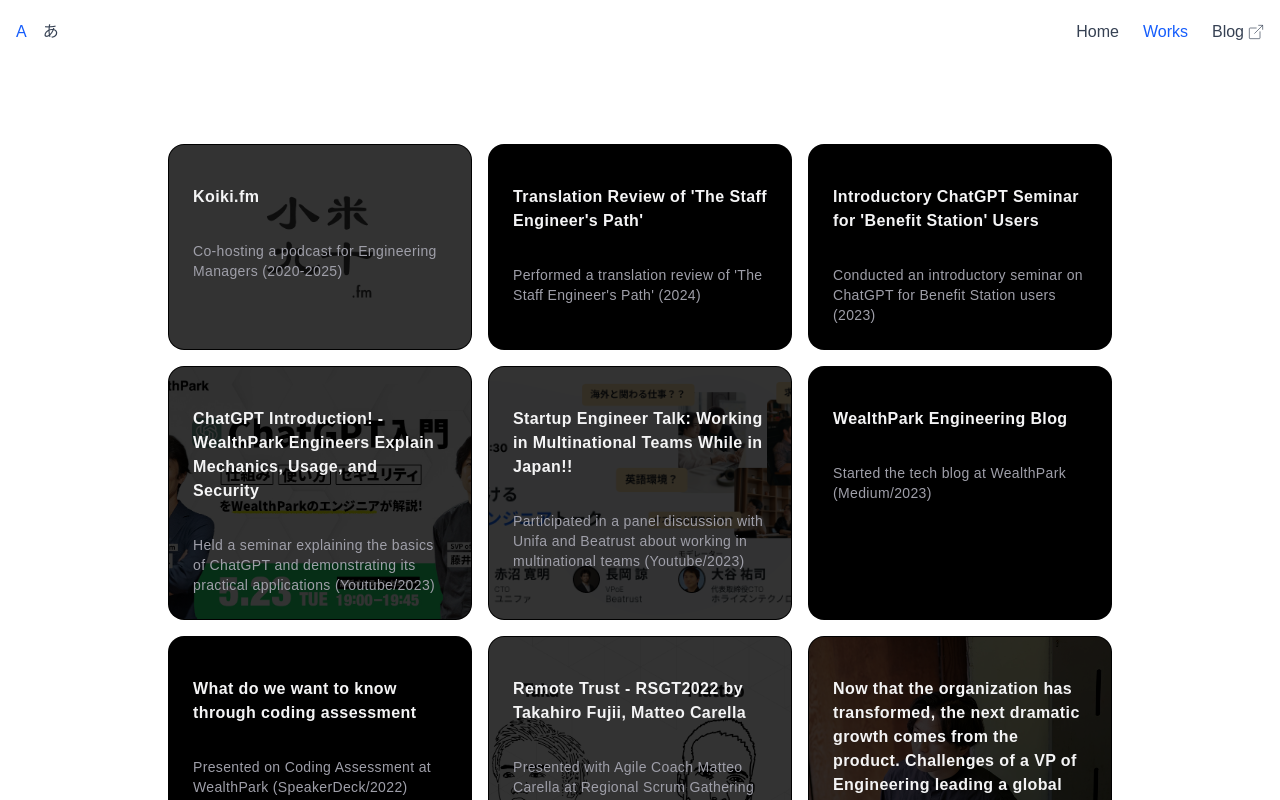
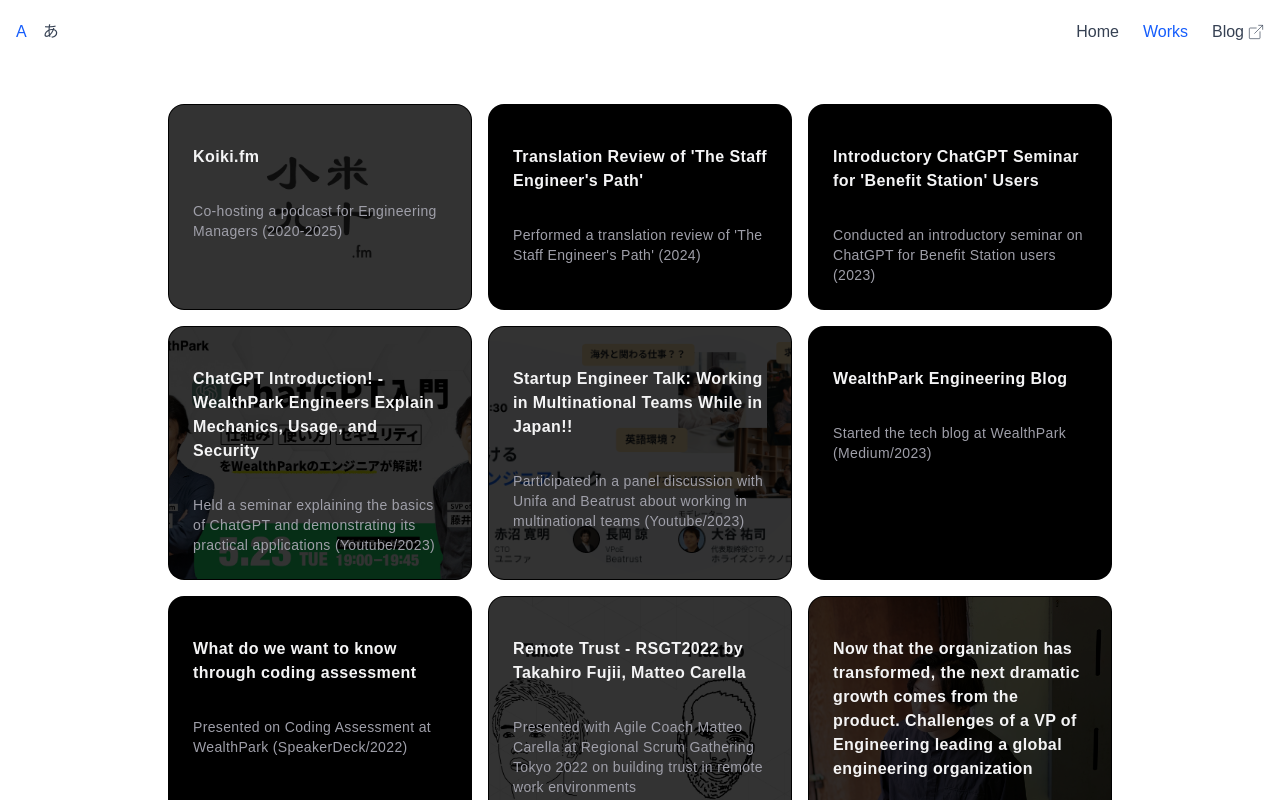
Before and after one commit to taka66/portfolio-2025, a Next.js app: page /en/works in a window 1280 px wide. Shown: the top 800 px of the page. Built offline with nearby package versions, Linux system fonts and the light colour scheme; no server answers.

Commit message:
bugfix: adjust position

```diff
--- a/src/blocks/Card/CardHoverEffect/CardHoverEffect.tsx
+++ b/src/blocks/Card/CardHoverEffect/CardHoverEffect.tsx
@@ -20,7 +20,7 @@
   const [hoveredIndex, setHoveredIndex] = useState<number | null>(null);
 
   return (
-    <div className={cn("grid grid-cols-1 md:grid-cols-2  lg:grid-cols-3  py-10", className)}>
+    <div className={cn("grid grid-cols-1 md:grid-cols-2  lg:grid-cols-3 py-0", className)}>
       {items.map((item, idx) => {
         const CardWrapper = item.link ? "a" : "div";
         const wrapperProps = item.link
```
